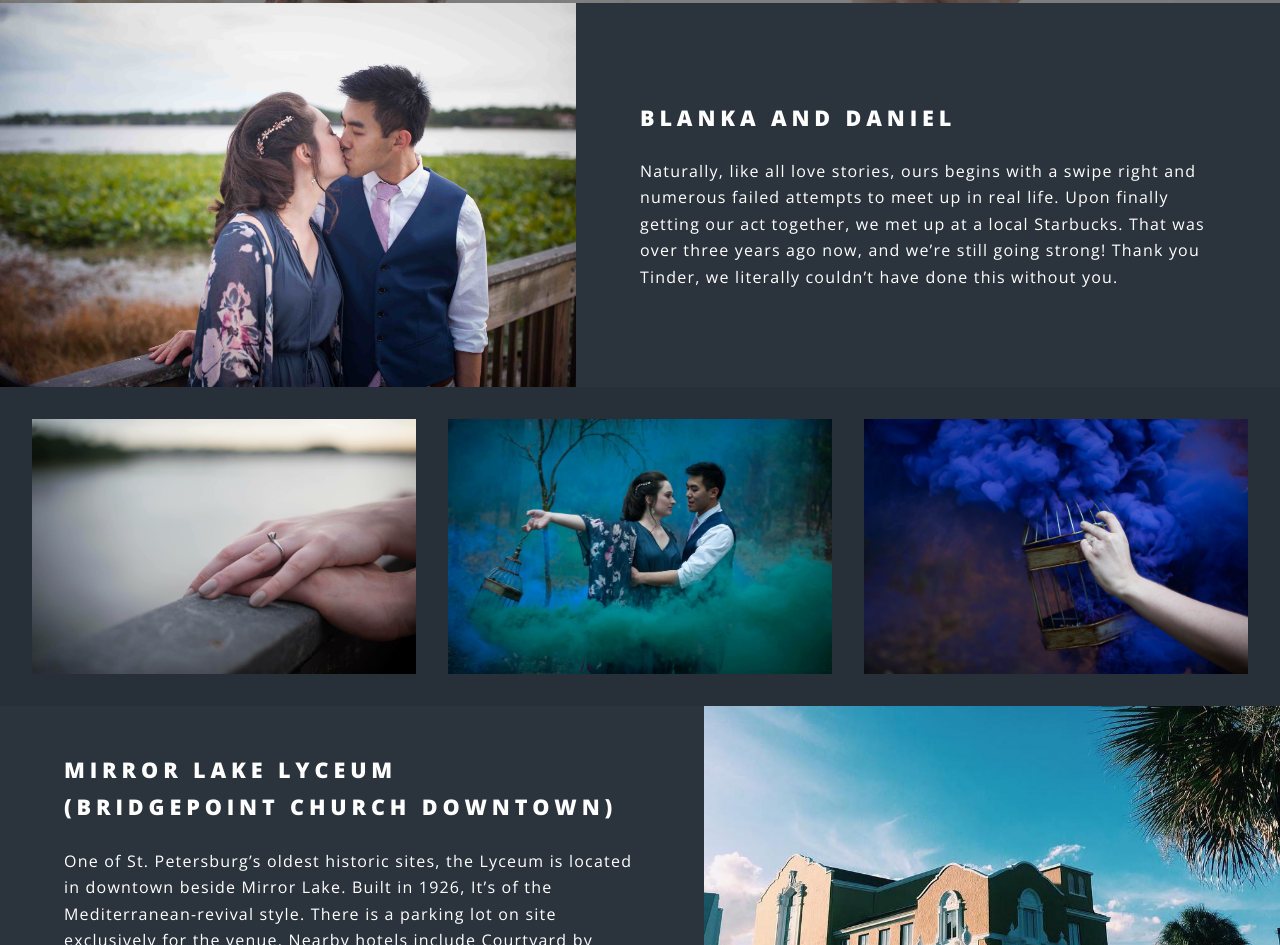
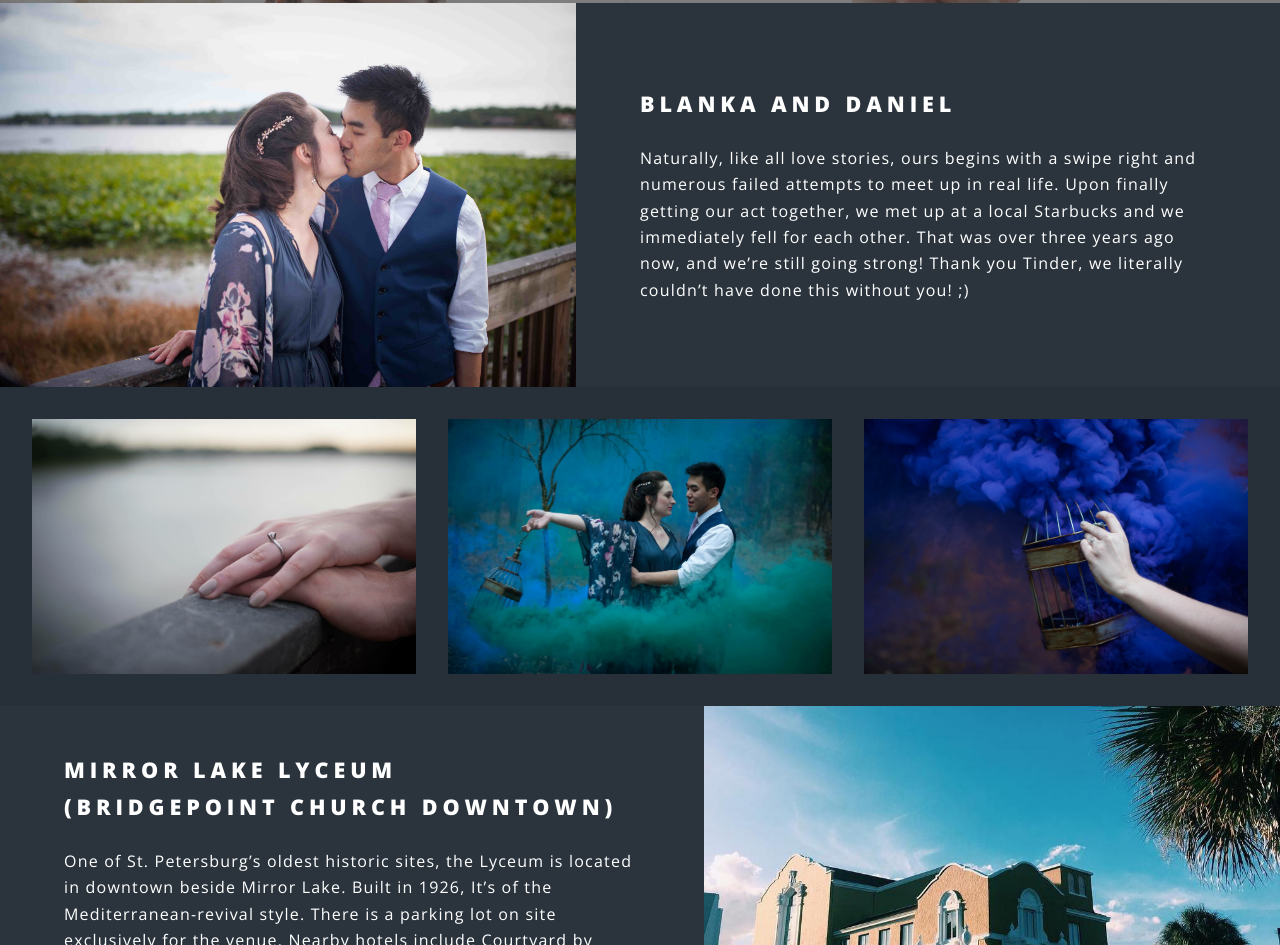
Before and after one commit to danielwangksu/danielwangksu.github.io, a plain HTML site: page index.html in a window 1280 px wide. Shown: the part 1932-2877 px from the top of the page. Drawn offline with nearby package versions, Linux system fonts and the light colour scheme.

Commit message:
edit text

```diff
--- a/index.html
+++ b/index.html
@@ -112,7 +112,7 @@ May 10th, 2019
 							<div class="image"><img src="images/kiss.jpg" alt="" class="movein"></div>
 							<div class="content">
 								<h2>Blanka and Daniel</h2>
-								<p>Naturally, like all love stories, ours begins with a swipe right and numerous failed attempts to meet up in real life. Upon finally getting our act together, we met up at a local Starbucks. That was over three years ago now, and we’re still going strong! Thank you Tinder, we literally couldn’t have done this without you.</p>
+								<p>Naturally, like all love stories, ours begins with a swipe right and numerous failed attempts to meet up in real life. Upon finally getting our act together, we met up at a local Starbucks and we immediately fell for each other. That was over three years ago now, and we’re still going strong! Thank you Tinder, we literally couldn’t have done this without you! ;)</p>
 
 							</div>
 						</section>
```
